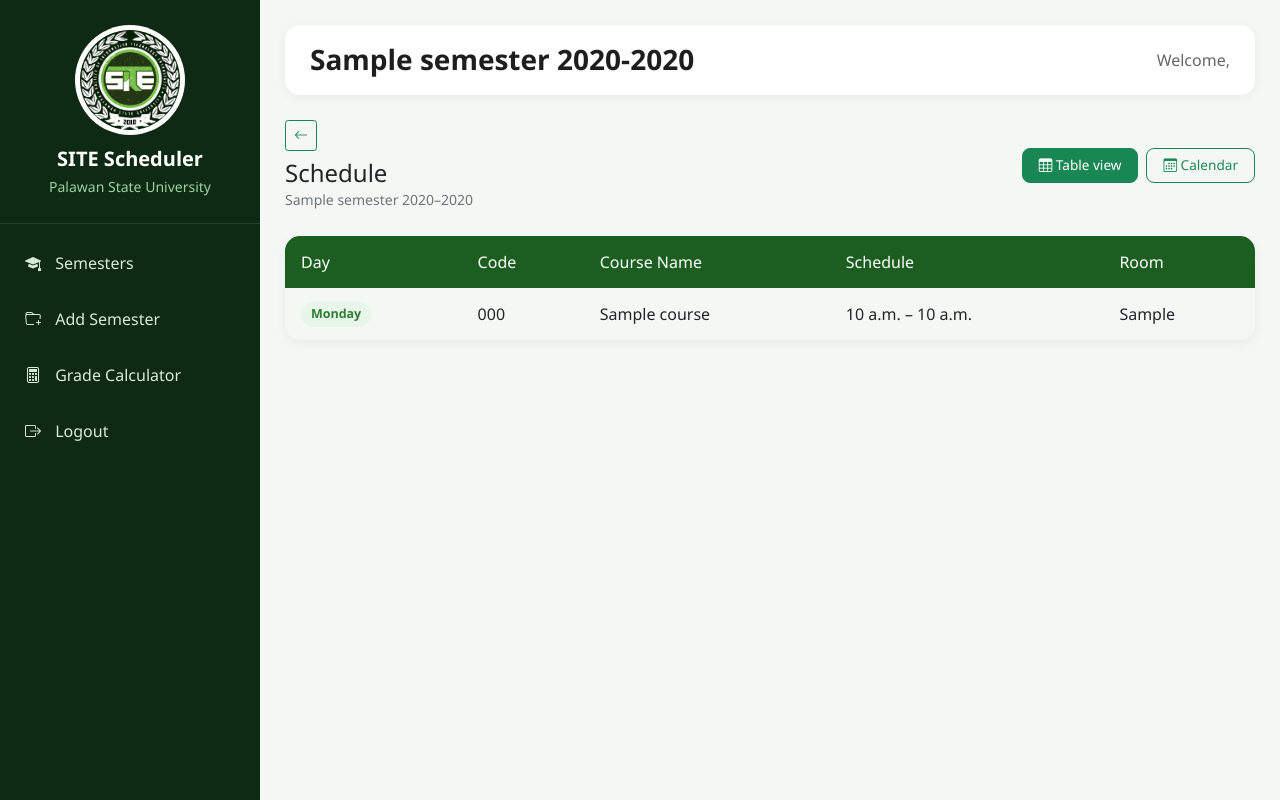
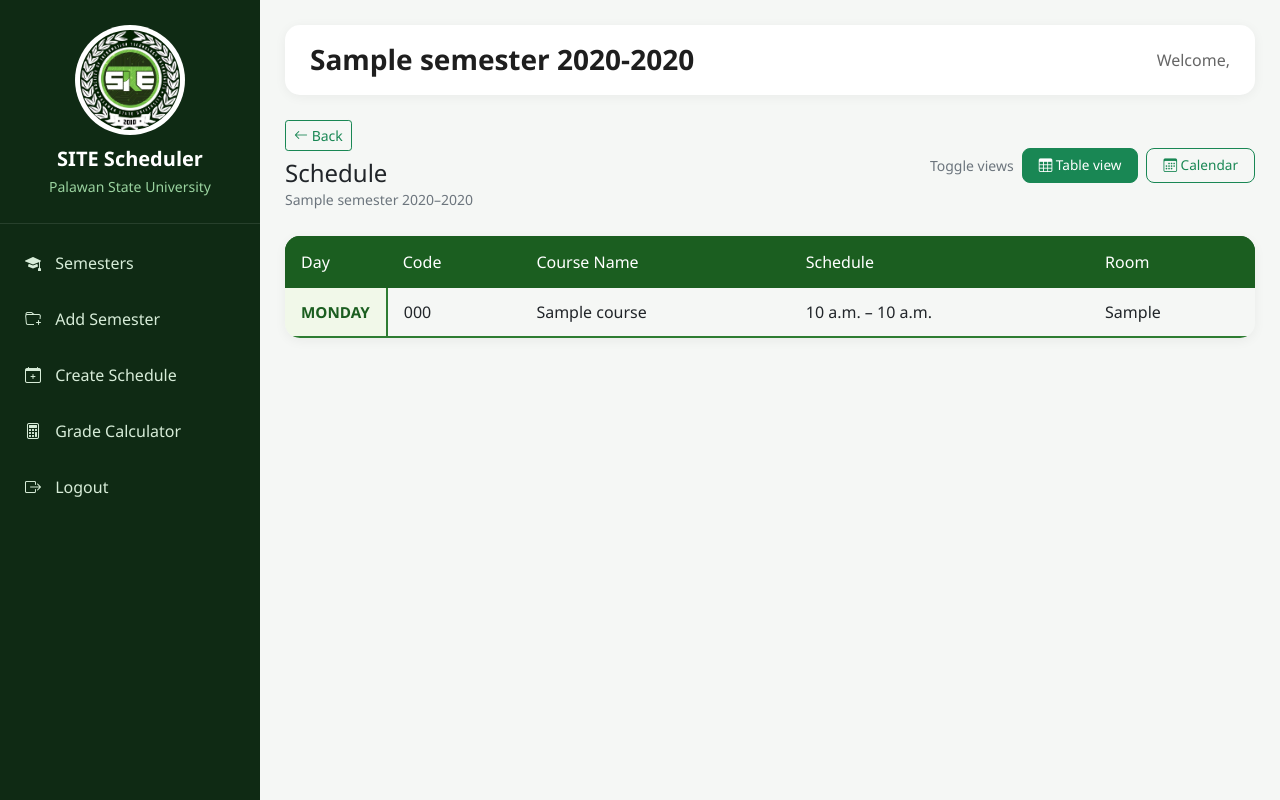
Before and after one commit to FernandezCorporate/AppDev-Finals, a Django app: page /semester/1/ in a window 1280 px wide. Run offline with Django 5.2, Linux system fonts and the light colour scheme; tables that the repository leaves empty hold one stand-in row (values such as "Sample post"); some libraries are stand-ins or nearby versions.

Commit message:
add day group separators and row dividers to semester detail table

```diff
--- a/Finals_projectsite/Finals_App/views.py
+++ b/Finals_projectsite/Finals_App/views.py
@@ -2,7 +2,7 @@ from django.shortcuts import render
 from django.views.generic import ListView, DetailView
 from django.views.generic.edit import CreateView, UpdateView, DeleteView
 from django.urls import reverse_lazy
-
+from collections import defaultdict
 from Finals_App.models import Semester, Enrolled, Schedule
 from Finals_App.forms import EnrolledForm, ScheduleForm
 
@@ -22,12 +22,22 @@ class SemesterDetailView(DetailView):
 
     def get_context_data(self, **kwargs):
         context = super().get_context_data(**kwargs)
-        context['enrolled_list'] = (
-            Enrolled.objects
-            .filter(semester=self.object)
-            .prefetch_related('schedule_set', 'course')
-            .order_by('course__course_code')
+
+        day_order = ['Monday','Tuesday','Wednesday','Thursday','Friday','Saturday','Sunday']
+
+        grouped = defaultdict(list)
+        schedules = (
+            Schedule.objects
+            .filter(enrolled__semester=self.object)
+            .select_related('enrolled__course')
+            .order_by('start_time')
         )
+        for sched in schedules:
+            grouped[sched.day_of_week].append(sched)
+
+        context['grouped_schedules'] = {
+            day: grouped[day] for day in day_order if day in grouped
+        }
         return context
 
 class SemesterCreateView(CreateView):
--- a/Finals_projectsite/templates/base.html
+++ b/Finals_projectsite/templates/base.html
@@ -30,6 +30,10 @@
             <a href="{% url 'semester-create' %}">
                 <i class="bi bi-folder-plus menu-icon"></i>
                 Add Semester
+            </a>
+            <a href="{% url 'semester-create' %}">
+                <i class="bi bi-calendar-plus menu-icon"></i>
+                Create Schedule
             </a>
             <a href="#">
                 <i class="bi bi-calculator menu-icon"></i>
--- a/Finals_projectsite/templates/semester_detail.html
+++ b/Finals_projectsite/templates/semester_detail.html
@@ -10,6 +10,28 @@
 
 {% block css %}
 <style>
+
+    .schedule-table td.day-cell {
+        font-weight: 700;
+        font-size: .95rem;
+        color: #1b5e20;
+        vertical-align: middle;
+        text-align: center;
+        background: #f1f8e9;
+        border-right: 2px solid #2e7d32 !important;
+        border-bottom: 2px solid #2e7d32 !important;
+        white-space: nowrap;
+        width: 100px;
+    }
+
+    .schedule-table tbody tr td {
+        border-bottom: 1px solid #b0bec5;
+    }
+
+    .schedule-table tbody tr.day-group-end td {
+        border-bottom: 2px solid #2e7d32 !important;
+    }
+
     .calendar-placeholder {
         text-align: center;
         padding: 60px 20px;
@@ -24,10 +46,9 @@
 {% block content %}
 
 <div class="section-header">
-
     <div>
         <a href="{% url 'home' %}" class="btn btn-sm btn-outline-success mb-2">
-            <i class="bi bi-arrow-left"></i>
+            <i class="bi bi-arrow-left"></i> Back
         </a>
         <h4 class="mb-0">Schedule</h4>
         <small class="text-muted">
@@ -35,7 +56,8 @@
         </small>
     </div>
 
-    <div class="view-toggle d-flex gap-2">
+    <div class="view-toggle d-flex gap-2 align-items-center">
+        <span class="text-muted small">Toggle views</span>
         <button class="btn btn-success btn-sm" id="tableViewBtn">
             <i class="bi bi-table"></i> Table view
         </button>
@@ -43,37 +65,36 @@
             <i class="bi bi-calendar3"></i> Calendar
         </button>
     </div>
-
 </div>
 
 <div id="tableView">
 
-    {% if enrolled_list %}
+    {% if grouped_schedules %}
 
     <div class="table-responsive schedule-table">
-        <table class="table table-hover mb-0">
+        <table class="table mb-0">
 
             <thead>
                 <tr>
-                    <th>Day</th>
-                    <th>Code</th>
-                    <th>Course Name</th>
-                    <th>Schedule</th>
-                    <th>Room</th>
+                    <th style="background:#1b5e20; color:white; width:100px;">Day</th>
+                    <th style="background:#1b5e20; color:white;">Code</th>
+                    <th style="background:#1b5e20; color:white;">Course Name</th>
+                    <th style="background:#1b5e20; color:white;">Schedule</th>
+                    <th style="background:#1b5e20; color:white;">Room</th>
                 </tr>
             </thead>
 
             <tbody>
-                {% for enrolled in enrolled_list %}
-                    {% for sched in enrolled.schedule_set.all %}
-                    <tr>
-                        <td>
-                            <span class="badge-day">
-                                {{ sched.day_of_week }}
-                            </span>
+                {% for day, schedules in grouped_schedules.items %}
+                    {% for sched in schedules %}
+                    <tr class="{% if forloop.last %}day-group-end{% endif %}">
+                        {% if forloop.first %}
+                        <td class="day-cell" rowspan="{{ schedules|length }}">
+                            {{ day|upper }}
                         </td>
-                        <td>{{ enrolled.course.course_code }}</td>
-                        <td>{{ enrolled.course.title }}</td>
+                        {% endif %}
+                        <td>{{ sched.enrolled.course.course_code }}</td>
+                        <td>{{ sched.enrolled.course.title }}</td>
                         <td>{{ sched.start_time }} – {{ sched.end_time }}</td>
                         <td>{{ sched.room|default:"—" }}</td>
                     </tr>
```
